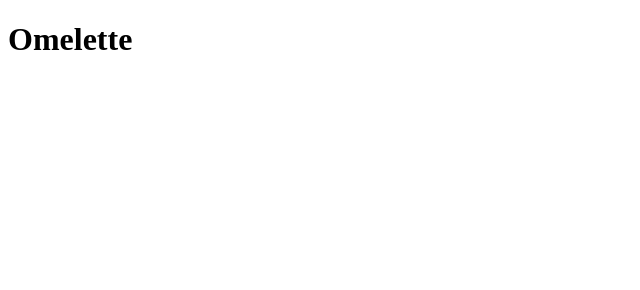
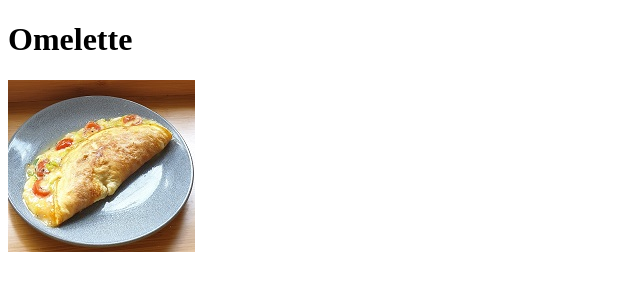
Before and after one commit to umutesiblandine/odin-recipes, a plain HTML site: page recipes/omelette.html in a window 1280 px wide. Shown: the whole page, without its empty margins (0-640 px from the left). Drawn offline with Linux system fonts and the light colour scheme.

Commit message:
Added an image to the omelette.html

```diff
--- a/recipes/omelette.html
+++ b/recipes/omelette.html
@@ -6,5 +6,6 @@
 	</head>
 	<body>
 		<h1>Omelette</h1>
+		<img src="../images/omelette.jpg" alt="omelette dish">
 	</body>
 </html>
```
